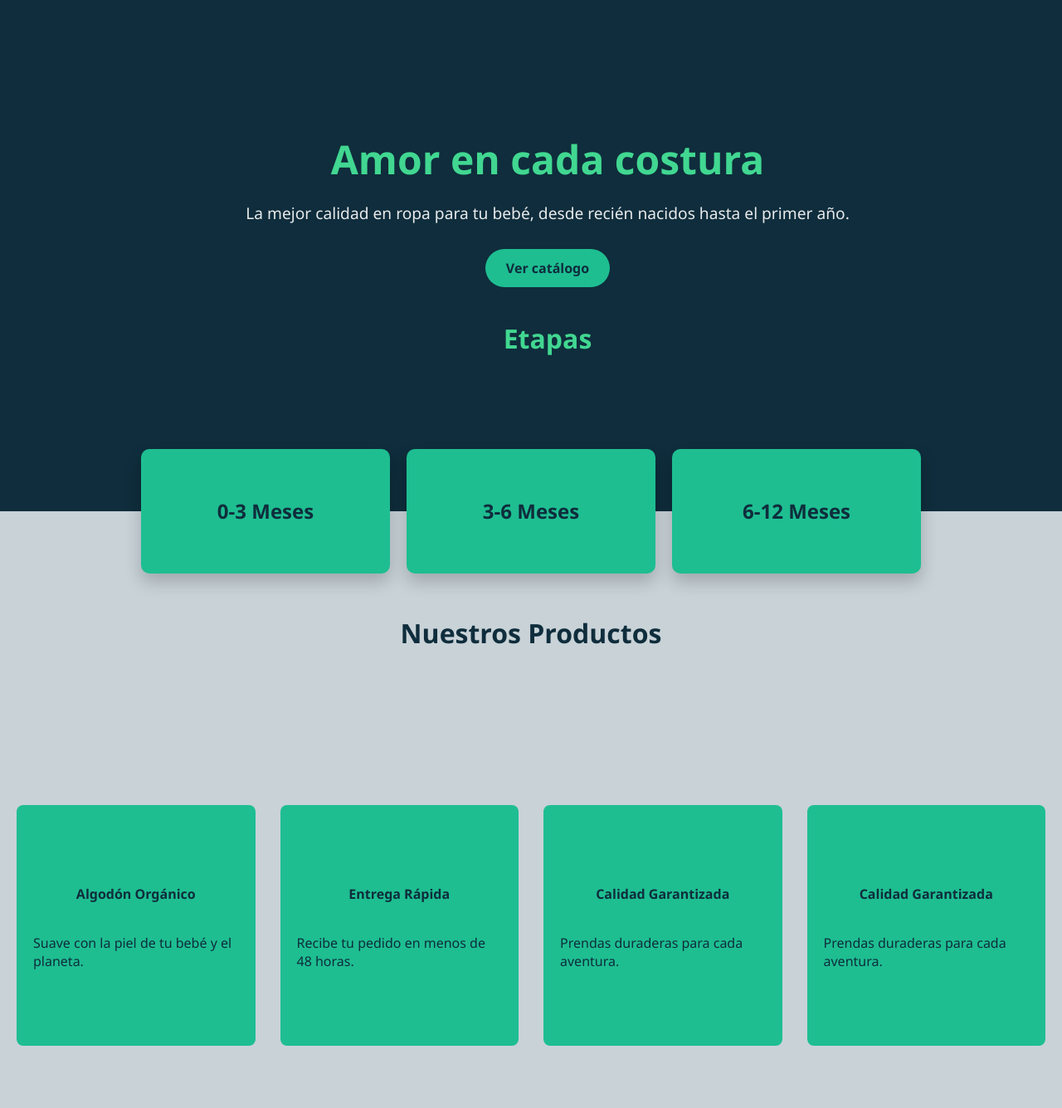
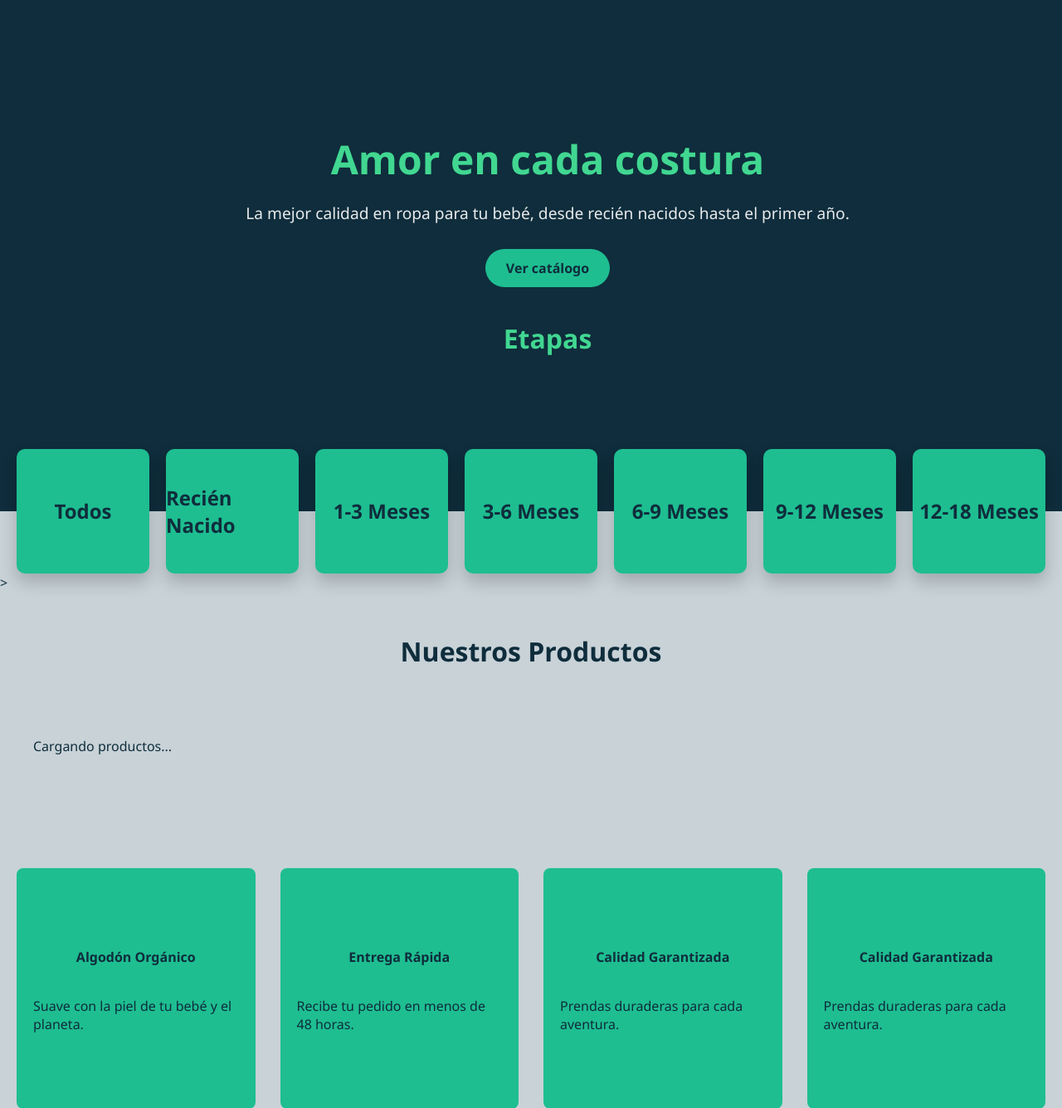
Before and after one commit to JosuePatinio/turing-catalogo-clarisse, a PHP site: page / in a window 1280 px wide. Shown: the part 112-1447 px from the top of the page at 83% size. Run offline with PHP 8.4, Linux system fonts and the light colour scheme; the visitor is signed in with stand-in values (Sample User, id 1).

Commit message:
Se implementó el filtro por categorías.

```diff
--- a/frontend/index.php
+++ b/frontend/index.php
@@ -2,6 +2,7 @@
 require_once 'includes/auth_check.php';
 //Verificacion de login
 requerir_login();
+
 include 'includes/header.php';
 if (isset($_GET['error']) && $_GET['error'] === 'admin_only'): ?>
     <div class="alerta-auth">
@@ -23,11 +24,14 @@
 </section>
 
 <section class="categorias-grid">
-
-    <div class="cat-block">0-3 Meses</div>
-    <div class="cat-block">3-6 Meses</div>
-    <div class="cat-block">6-12 Meses</div>
-</section>
+    <div class="cat-block" onclick="filtrarProductos('todos')">Todos</div>
+    <div class="cat-block" onclick="filtrarProductos(6)">Recién Nacido</div>
+    <div class="cat-block" onclick="filtrarProductos(1)">1-3 Meses</div>
+    <div class="cat-block" onclick="filtrarProductos(2)">3-6 Meses</div>
+    <div class="cat-block" onclick="filtrarProductos(3)">6-9 Meses</div>
+    <div class="cat-block" onclick="filtrarProductos(4)">9-12 Meses</div>
+    <div class="cat-block" onclick="filtrarProductos(5)">12-18 Meses</div>
+</section>>
 
 
 <h2 class="section-title" id="catalogo style="margin-top: 100px;">Nuestros Productos</h2>
@@ -73,22 +77,39 @@
 </section>
 
 <script>
-    fetch('../backend/api/get_productos.php')
+    // Funcion para cargar productos filtrados por categoria
+    function filtrarProductos(idCategoria = 'todos') {
+        const lista = document.getElementById('productos-lista');
+        lista.innerHTML = '<p>Cargando productos...</p>';
+
+        let url = '../backend/api/get_productos.php';
+        if (idCategoria !== 'todos') {
+            url += `?id_categoria=${idCategoria}`;
+        }
+        fetch(url)
             .then(res => res.json())
             .then(data => {
-            const lista = document.getElementById('productos-lista');
+                lista.innerHTML = '';
+
+                if (data.length === 0) {
+                    lista.innerHTML = '<p>No hay productos en esta etapa por el momento.</p>';
+                    return;
+                }
+
                 data.forEach(p => {
                     lista.innerHTML += `
                         <div class="tarjeta-producto">
                             <img src="${p.imagen_url}" alt="${p.nombre}" class="producto-img">
-
                             <h3>${p.nombre}</h3>
                             <p class="precio">$${p.precio}</p>
                             <small>Etapa: ${p.rango_edad}</small>
                         </div>
                     `;
                 });
-        });
+            })
+            .catch(error => console.error('Error:', error));
+    }
+    document.addEventListener('DOMContentLoaded', () => filtrarProductos('todos'));
 </script>
 
 <?php include 'includes/footer.php'; ?>
```
Lines whose indentation alone changed are shown as unchanged.
